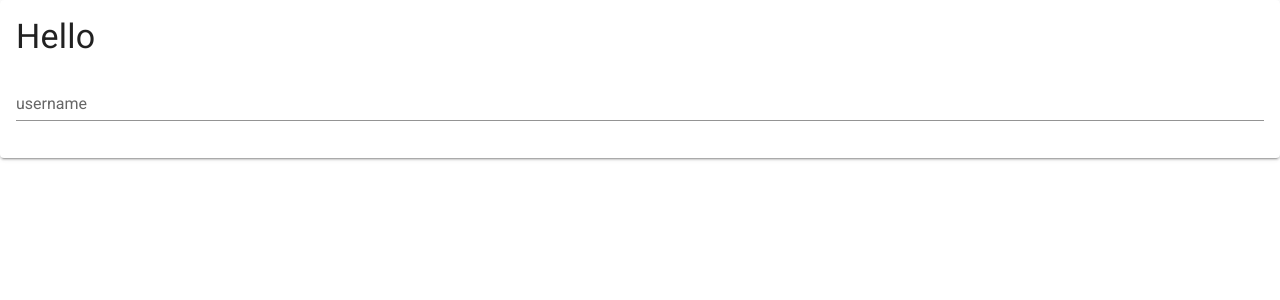
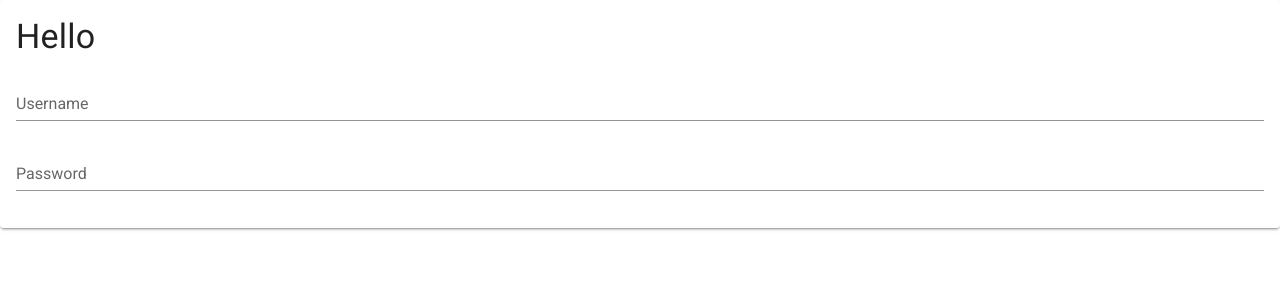
Before and after one commit to braden-w-tutorials/learn-vuetify-with-vue-mastery, a Vue app: page / in a window 1280 px wide. Shown: the top 300 px of the page. Built offline with nearby package versions, Linux system fonts and the light colour scheme.

Commit message:
Added password

```diff
--- a/src/App.vue
+++ b/src/App.vue
@@ -2,9 +2,12 @@
   <v-app>
     <v-card>
       <v-card-title> <h1 class="display-1">Hello</h1></v-card-title>
-      <v-card-text
-        ><v-form><v-text-field label="username"></v-text-field></v-form
-      ></v-card-text>
+      <v-card-text>
+        <v-form
+          ><v-text-field label="Username"></v-text-field>
+          <v-text-field label="Password" type="password"></v-text-field>
+        </v-form>
+      </v-card-text>
     </v-card>
   </v-app>
 </template>
```
